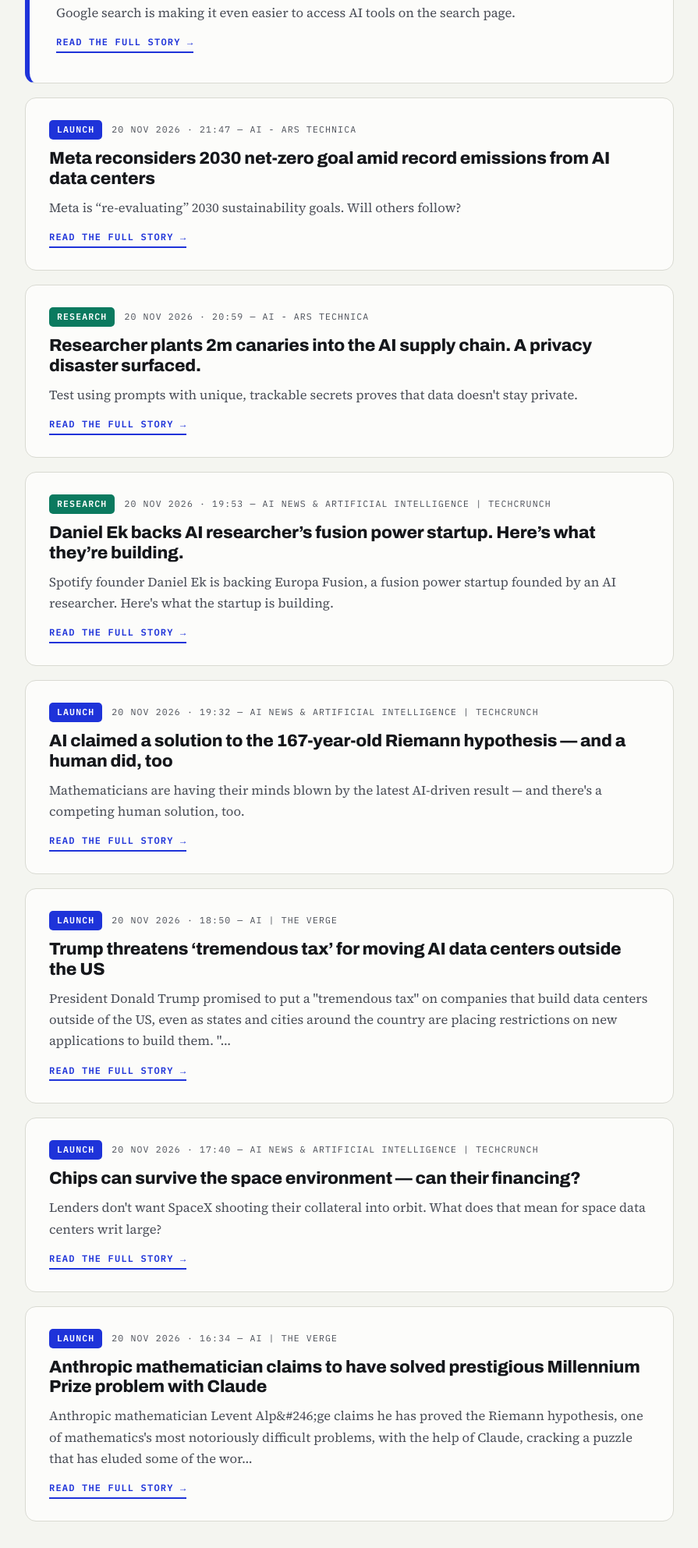
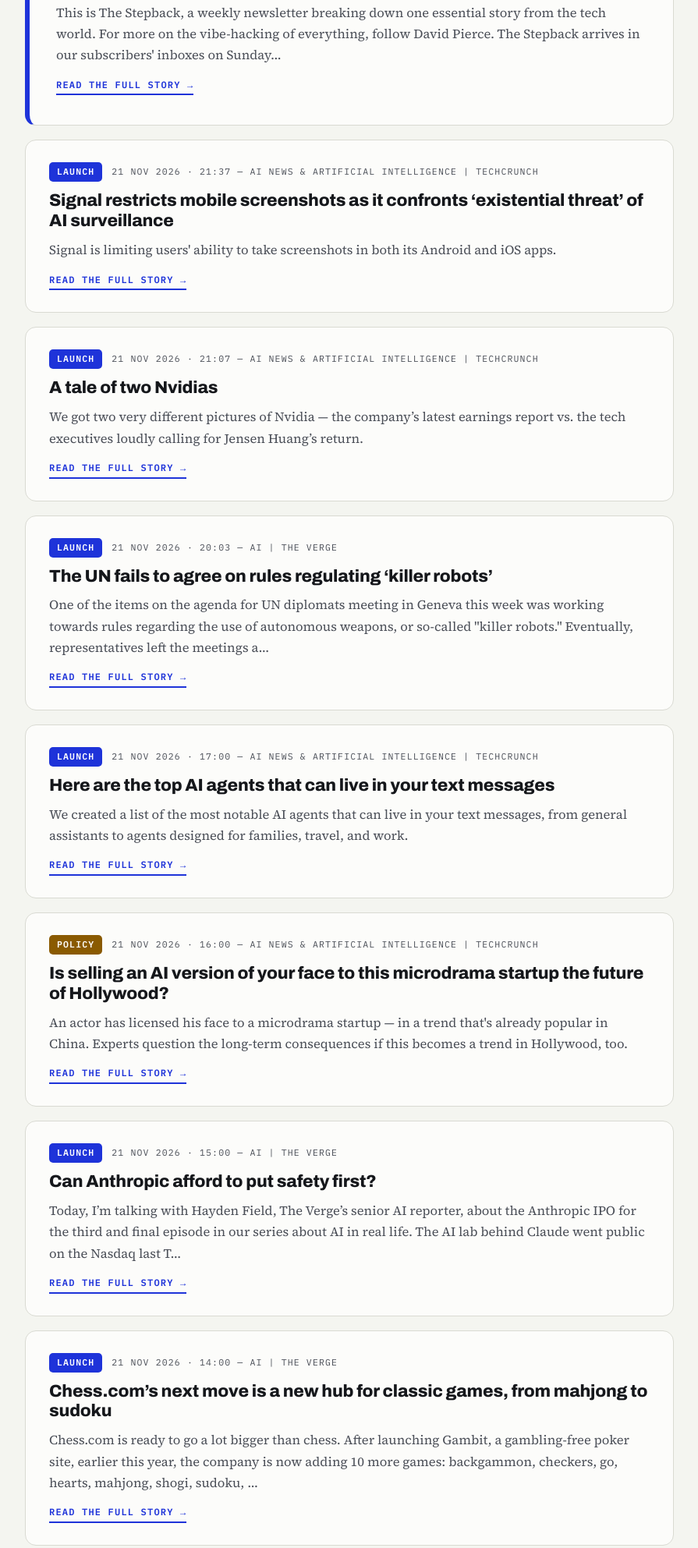
Before and after one commit to MOD108/AI-News, a plain HTML site: page index.html in a window 1280 px wide. Shown: the part 647-2632 px from the top of the page at 78% size, without its empty margins (192-1087 px from the left). Drawn offline with Linux system fonts and the light colour scheme.

Commit message:
Issue 2026-11-22 — automated build

```diff
--- a/index.html
+++ b/index.html
@@ -106,13 +106,13 @@
 <body>
 
 <div class="ticker" aria-label="Latest headlines ticker">
-  <div class="ticker__track"><span><b>LAUNCH ///</b> Google rolls out new search homepage with AI chat history and no search button</span><span><b>LAUNCH ///</b> Meta reconsiders 2030 net-zero goal amid record emissions from AI data centers</span><span><b>RESEARCH ///</b> Researcher plants 2m canaries into the AI supply chain. A privacy disaster surfaced.</span><span><b>RESEARCH ///</b> Daniel Ek backs AI researcher’s fusion power startup. Here’s what they’re building.</span></div>
+  <div class="ticker__track"><span><b>LAUNCH ///</b> The vibe-coding revolution is coming to all the gadgets</span><span><b>LAUNCH ///</b> Signal restricts mobile screenshots as it confronts ‘existential threat’ of AI surveillance</span><span><b>LAUNCH ///</b> A tale of two Nvidias</span><span><b>LAUNCH ///</b> The UN fails to agree on rules regulating ‘killer robots’</span></div>
 </div>
 
 <header>
   <div class="issue-line">
-    <span>Issue <b>137</b></span>
-    <span>Saturday 21 November 2026</span>
+    <span>Issue <b>138</b></span>
+    <span>Sunday 22 November 2026</span>
     <span>London, UK</span>
   </div>
   <h1 class="masthead">The <em>Wire</em></h1>
@@ -131,92 +131,92 @@
       <article class="story lead" data-tag="launch">
         <div class="story-meta">
           <span class="tag launch">Launch</span>
-          <span class="stamp mono">20 NOV 2026 · 21:58 — AI - Ars Technica</span>
+          <span class="stamp mono">22 NOV 2026 · 13:00 — AI | The Verge</span>
         </div>
-        <h2><a href="https://arstechnica.com/ai/2026/11/googles-latest-search-page-redesign-drops-the-search-button-adds-ai-sidebar/" target="_blank" rel="noopener">Google rolls out new search homepage with AI chat history and no search button</a></h2>
-        <p>Google search is making it even easier to access AI tools on the search page.</p>
-        <a class="readmore" href="https://arstechnica.com/ai/2026/11/googles-latest-search-page-redesign-drops-the-search-button-adds-ai-sidebar/" target="_blank" rel="noopener">Read the full story →</a>
+        <h2><a href="https://www.theverge.com/column/1039139/vibe-coding-gadgets-tv-camera" target="_blank" rel="noopener">The vibe-coding revolution is coming to all the gadgets</a></h2>
+        <p>This is The Stepback, a weekly newsletter breaking down one essential story from the tech world. For more on the vibe-hacking of everything, follow David Pierce. The Stepback arrives in our subscribers&#x27; inboxes on Sunday…</p>
+        <a class="readmore" href="https://www.theverge.com/column/1039139/vibe-coding-gadgets-tv-camera" target="_blank" rel="noopener">Read the full story →</a>
       </article>
       <article class="story " data-tag="launch">
         <div class="story-meta">
           <span class="tag launch">Launch</span>
-          <span class="stamp mono">20 NOV 2026 · 21:47 — AI - Ars Technica</span>
+          <span class="stamp mono">21 NOV 2026 · 21:37 — AI News &amp; Artificial Intelligence | TechCrunch</span>
         </div>
-        <h2><a href="https://arstechnica.com/ai/2026/11/meta-reconsiders-2030-net-zero-goal-amid-record-emissions-from-ai-data-centers/" target="_blank" rel="noopener">Meta reconsiders 2030 net-zero goal amid record emissions from AI data centers</a></h2>
-        <p>Meta is “re-evaluating” 2030 sustainability goals. Will others follow?</p>
-        <a class="readmore" href="https://arstechnica.com/ai/2026/11/meta-reconsiders-2030-net-zero-goal-amid-record-emissions-from-ai-data-centers/" target="_blank" rel="noopener">Read the full story →</a>
-      </article>
-      <article class="story " data-tag="research">
-        <div class="story-meta">
-          <span class="tag research">Research</span>
-          <span class="stamp mono">20 NOV 2026 · 20:59 — AI - Ars Technica</span>
-        </div>
-        <h2><a href="https://arstechnica.com/security/2026/11/a-leaky-ai-supply-chain-is-exposing-secret-user-data-at-an-alarming-rate/" target="_blank" rel="noopener">Researcher plants 2m canaries into the AI supply chain. A privacy disaster surfaced.</a></h2>
-        <p>Test using prompts with unique, trackable secrets proves that data doesn&#x27;t stay private.</p>
-        <a class="readmore" href="https://arstechnica.com/security/2026/11/a-leaky-ai-supply-chain-is-exposing-secret-user-data-at-an-alarming-rate/" target="_blank" rel="noopener">Read the full story →</a>
-      </article>
-      <article class="story " data-tag="research">
-        <div class="story-meta">
-          <span class="tag research">Research</span>
-          <span class="stamp mono">20 NOV 2026 · 19:53 — AI News &amp; Artificial Intelligence | TechCrunch</span>
-        </div>
-        <h2><a href="https://techcrunch.com/2026/11/20/daniel-ek-backs-ai-researchers-fusion-power-startup-heres-what-theyre-building/" target="_blank" rel="noopener">Daniel Ek backs AI researcher’s fusion power startup. Here’s what they’re building.</a></h2>
-        <p>Spotify founder Daniel Ek is backing Europa Fusion, a fusion power startup founded by an AI researcher. Here&#x27;s what the startup is building.</p>
-        <a class="readmore" href="https://techcrunch.com/2026/11/20/daniel-ek-backs-ai-researchers-fusion-power-startup-heres-what-theyre-building/" target="_blank" rel="noopener">Read the full story →</a>
+        <h2><a href="https://techcrunch.com/2026/11/21/signal-restricts-mobile-screenshots-as-it-confronts-existential-threat-of-ai-surveillance/" target="_blank" rel="noopener">Signal restricts mobile screenshots as it confronts ‘existential threat’ of AI surveillance</a></h2>
+        <p>Signal is limiting users&#x27; ability to take screenshots in both its Android and iOS apps.</p>
+        <a class="readmore" href="https://techcrunch.com/2026/11/21/signal-restricts-mobile-screenshots-as-it-confronts-existential-threat-of-ai-surveillance/" target="_blank" rel="noopener">Read the full story →</a>
       </article>
       <article class="story " data-tag="launch">
         <div class="story-meta">
           <span class="tag launch">Launch</span>
-          <span class="stamp mono">20 NOV 2026 · 19:32 — AI News &amp; Artificial Intelligence | TechCrunch</span>
+          <span class="stamp mono">21 NOV 2026 · 21:07 — AI News &amp; Artificial Intelligence | TechCrunch</span>
         </div>
-        <h2><a href="https://techcrunch.com/2026/11/20/ai-claimed-a-solution-to-the-167-year-old-riemann-hypothesis-and-a-human-did-too/" target="_blank" rel="noopener">AI claimed a solution to the 167-year-old Riemann hypothesis — and a human did, too</a></h2>
-        <p>Mathematicians are having their minds blown by the latest AI-driven result — and there&#x27;s a competing human solution, too.</p>
-        <a class="readmore" href="https://techcrunch.com/2026/11/20/ai-claimed-a-solution-to-the-167-year-old-riemann-hypothesis-and-a-human-did-too/" target="_blank" rel="noopener">Read the full story →</a>
+        <h2><a href="https://techcrunch.com/2026/11/21/a-tale-of-two-nvidias/" target="_blank" rel="noopener">A tale of two Nvidias</a></h2>
+        <p>We got two very different pictures of Nvidia —  the company’s latest earnings report vs. the tech executives loudly calling for Jensen Huang’s return.</p>
+        <a class="readmore" href="https://techcrunch.com/2026/11/21/a-tale-of-two-nvidias/" target="_blank" rel="noopener">Read the full story →</a>
       </article>
       <article class="story " data-tag="launch">
         <div class="story-meta">
           <span class="tag launch">Launch</span>
-          <span class="stamp mono">20 NOV 2026 · 18:50 — AI | The Verge</span>
+          <span class="stamp mono">21 NOV 2026 · 20:03 — AI | The Verge</span>
         </div>
-        <h2><a href="https://www.theverge.com/policy/1038892/trump-foreign-data-centers-tax" target="_blank" rel="noopener">Trump threatens ‘tremendous tax’ for moving AI data centers outside the US</a></h2>
-        <p>President Donald Trump promised to put a &quot;tremendous tax&quot; on companies that build data centers outside of the US, even as states and cities around the country are placing restrictions on new applications to build them. &quot;…</p>
-        <a class="readmore" href="https://www.theverge.com/policy/1038892/trump-foreign-data-centers-tax" target="_blank" rel="noopener">Read the full story →</a>
+        <h2><a href="https://www.theverge.com/tech/1039554/un-regulations-killer-robots" target="_blank" rel="noopener">The UN fails to agree on rules regulating ‘killer robots’</a></h2>
+        <p>One of the items on the agenda for UN diplomats meeting in Geneva this week was working towards rules regarding the use of autonomous weapons, or so-called &quot;killer robots.&quot; Eventually, representatives left the meetings a…</p>
+        <a class="readmore" href="https://www.theverge.com/tech/1039554/un-regulations-killer-robots" target="_blank" rel="noopener">Read the full story →</a>
       </article>
       <article class="story " data-tag="launch">
         <div class="story-meta">
           <span class="tag launch">Launch</span>
-          <span class="stamp mono">20 NOV 2026 · 17:40 — AI News &amp; Artificial Intelligence | TechCrunch</span>
+          <span class="stamp mono">21 NOV 2026 · 17:00 — AI News &amp; Artificial Intelligence | TechCrunch</span>
         </div>
-        <h2><a href="https://techcrunch.com/2026/11/20/chips-can-survive-the-space-environment-can-their-financing/" target="_blank" rel="noopener">Chips can survive the space environment — can their financing?</a></h2>
-        <p>Lenders don&#x27;t want SpaceX shooting their collateral into orbit. What does that mean for space data centers writ large?</p>
-        <a class="readmore" href="https://techcrunch.com/2026/11/20/chips-can-survive-the-space-environment-can-their-financing/" target="_blank" rel="noopener">Read the full story →</a>
+        <h2><a href="https://techcrunch.com/2026/11/21/all-the-ai-agents-that-can-live-in-your-text-messages/" target="_blank" rel="noopener">Here are the top AI agents that can live in your text messages</a></h2>
+        <p>We created a list of the most notable AI agents that can live in your text messages, from general assistants to agents designed for families, travel, and work.</p>
+        <a class="readmore" href="https://techcrunch.com/2026/11/21/all-the-ai-agents-that-can-live-in-your-text-messages/" target="_blank" rel="noopener">Read the full story →</a>
+      </article>
+      <article class="story " data-tag="policy">
+        <div class="story-meta">
+          <span class="tag policy">Policy</span>
+          <span class="stamp mono">21 NOV 2026 · 16:00 — AI News &amp; Artificial Intelligence | TechCrunch</span>
+        </div>
+        <h2><a href="https://techcrunch.com/2026/11/21/is-selling-an-ai-version-of-your-face-to-this-microdrama-startup-the-future-of-hollywood/" target="_blank" rel="noopener">Is selling an AI version of your face to this microdrama startup the future of Hollywood?</a></h2>
+        <p>An actor has licensed his face to a microdrama startup — in a trend that&#x27;s already popular in China. Experts question the long-term consequences if this becomes a trend in Hollywood, too.</p>
+        <a class="readmore" href="https://techcrunch.com/2026/11/21/is-selling-an-ai-version-of-your-face-to-this-microdrama-startup-the-future-of-hollywood/" target="_blank" rel="noopener">Read the full story →</a>
       </article>
       <article class="story " data-tag="launch">
         <div class="story-meta">
           <span class="tag launch">Launch</span>
-          <span class="stamp mono">20 NOV 2026 · 16:34 — AI | The Verge</span>
+          <span class="stamp mono">21 NOV 2026 · 15:00 — AI | The Verge</span>
         </div>
-        <h2><a href="https://www.theverge.com/ai-artificial-intelligence/1010051/anthropic-riemann-hypothesis-millennium-prize-problem" target="_blank" rel="noopener">Anthropic mathematician claims to have solved prestigious Millennium Prize problem with Claude</a></h2>
-        <p>Anthropic mathematician Levent Alp&amp;#246;ge claims he has proved the Riemann hypothesis, one of mathematics&#x27;s most notoriously difficult problems, with the help of Claude, cracking a puzzle that has eluded some of the wor…</p>
-        <a class="readmore" href="https://www.theverge.com/ai-artificial-intelligence/1010051/anthropic-riemann-hypothesis-millennium-prize-problem" target="_blank" rel="noopener">Read the full story →</a>
+        <h2><a href="https://www.theverge.com/podcast/1038701/anthropic-ipo-ai-safety-openai-nvidia-structure" target="_blank" rel="noopener">Can Anthropic afford to put safety first?</a></h2>
+        <p>Today, I’m talking with Hayden Field, The Verge’s senior AI reporter, about the Anthropic IPO for the third and final episode in our series about AI in real life. The AI lab behind Claude went public on the Nasdaq last T…</p>
+        <a class="readmore" href="https://www.theverge.com/podcast/1038701/anthropic-ipo-ai-safety-openai-nvidia-structure" target="_blank" rel="noopener">Read the full story →</a>
+      </article>
+      <article class="story " data-tag="launch">
+        <div class="story-meta">
+          <span class="tag launch">Launch</span>
+          <span class="stamp mono">21 NOV 2026 · 14:00 — AI | The Verge</span>
+        </div>
+        <h2><a href="https://www.theverge.com/games/1038099/chess-classic-games-expansion-ai" target="_blank" rel="noopener">Chess.com’s next move is a new hub for classic games, from mahjong to sudoku</a></h2>
+        <p>Chess.com is ready to go a lot bigger than chess. After launching Gambit, a gambling-free poker site, earlier this year, the company is now adding 10 more games: backgammon, checkers, go, hearts, mahjong, shogi, sudoku, …</p>
+        <a class="readmore" href="https://www.theverge.com/games/1038099/chess-classic-games-expansion-ai" target="_blank" rel="noopener">Read the full story →</a>
       </article>
 </main>
 
 <section class="quickhits">
   <div class="section-label">Quick hits</div>
   <ul class="hits">
-      <li><span class="stamp mono">20 NOV</span><a href="https://techcrunch.com/podcast/the-fallout-from-nvidias-jensen-huang-scandal-continues/" target="_blank" rel="noopener">The fallout from Nvidia’s Jensen Huang scandal continues</a></li>
-      <li><span class="stamp mono">20 NOV</span><a href="https://www.theverge.com/podcast/1038419/outage-outlook-ground-stop-tech-failure-vergecast" target="_blank" rel="noopener">The week everything fell apart</a></li>
-      <li><span class="stamp mono">20 NOV</span><a href="https://techcrunch.com/2026/11/20/6-ai-powered-gadgets-that-could-make-your-home-office-smarter/" target="_blank" rel="noopener">Six AI-powered gadgets that could make your home office smarter</a></li>
-      <li><span class="stamp mono">20 NOV</span><a href="https://www.theverge.com/ai-artificial-intelligence/1038390/signal-blocking-ai-agent-screenshots-mobile-app" target="_blank" rel="noopener">Signal is blocking Gemini and Siri AI from reading your screen</a></li>
-      <li><span class="stamp mono">20 NOV</span><a href="https://openai.com/index/combatting-adversarial-distillation" target="_blank" rel="noopener">Combatting adversarial distillation</a></li>
-      <li><span class="stamp mono">20 NOV</span><a href="https://techcrunch.com/2026/11/19/apple-may-be-developing-its-own-ai-agent-that-runs-your-mac/" target="_blank" rel="noopener">Apple may be developing its own AI agent that runs your Mac</a></li>
+      <li><span class="stamp mono">20 NOV</span><a href="https://arstechnica.com/ai/2026/11/googles-latest-search-page-redesign-drops-the-search-button-adds-ai-sidebar/" target="_blank" rel="noopener">Google rolls out new search homepage with AI chat history and no search button</a></li>
+      <li><span class="stamp mono">20 NOV</span><a href="https://arstechnica.com/ai/2026/11/meta-reconsiders-2030-net-zero-goal-amid-record-emissions-from-ai-data-centers/" target="_blank" rel="noopener">Meta reconsiders 2030 net-zero goal amid record emissions from AI data centers</a></li>
+      <li><span class="stamp mono">20 NOV</span><a href="https://arstechnica.com/security/2026/11/a-leaky-ai-supply-chain-is-exposing-secret-user-data-at-an-alarming-rate/" target="_blank" rel="noopener">Researcher plants 2m canaries into the AI supply chain. A privacy disaster surfaced.</a></li>
+      <li><span class="stamp mono">20 NOV</span><a href="https://techcrunch.com/2026/11/20/daniel-ek-backs-ai-researchers-fusion-power-startup-heres-what-theyre-building/" target="_blank" rel="noopener">Daniel Ek backs AI researcher’s fusion power startup. Here’s what they’re building.</a></li>
+      <li><span class="stamp mono">20 NOV</span><a href="https://techcrunch.com/2026/11/20/ai-claimed-a-solution-to-the-167-year-old-riemann-hypothesis-and-a-human-did-too/" target="_blank" rel="noopener">AI claimed a solution to the 167-year-old Riemann hypothesis — and a human did, too</a></li>
+      <li><span class="stamp mono">20 NOV</span><a href="https://www.theverge.com/policy/1038892/trump-foreign-data-centers-tax" target="_blank" rel="noopener">Trump threatens ‘tremendous tax’ for moving AI data centers outside the US</a></li>
   </ul>
 </section>
 
 <footer>
   <span>© 2026 The Wire — auto-compiled, human-owned</span>
-  <span class="mono">last build: 21 Nov 2026 · 13:39 GMT</span>
+  <span class="mono">last build: 22 Nov 2026 · 13:31 GMT</span>
 </footer>
 
 <script>
--- a/state.json
+++ b/state.json
@@ -1 +1 @@
-{"issue": 137}
+{"issue": 138}
```
